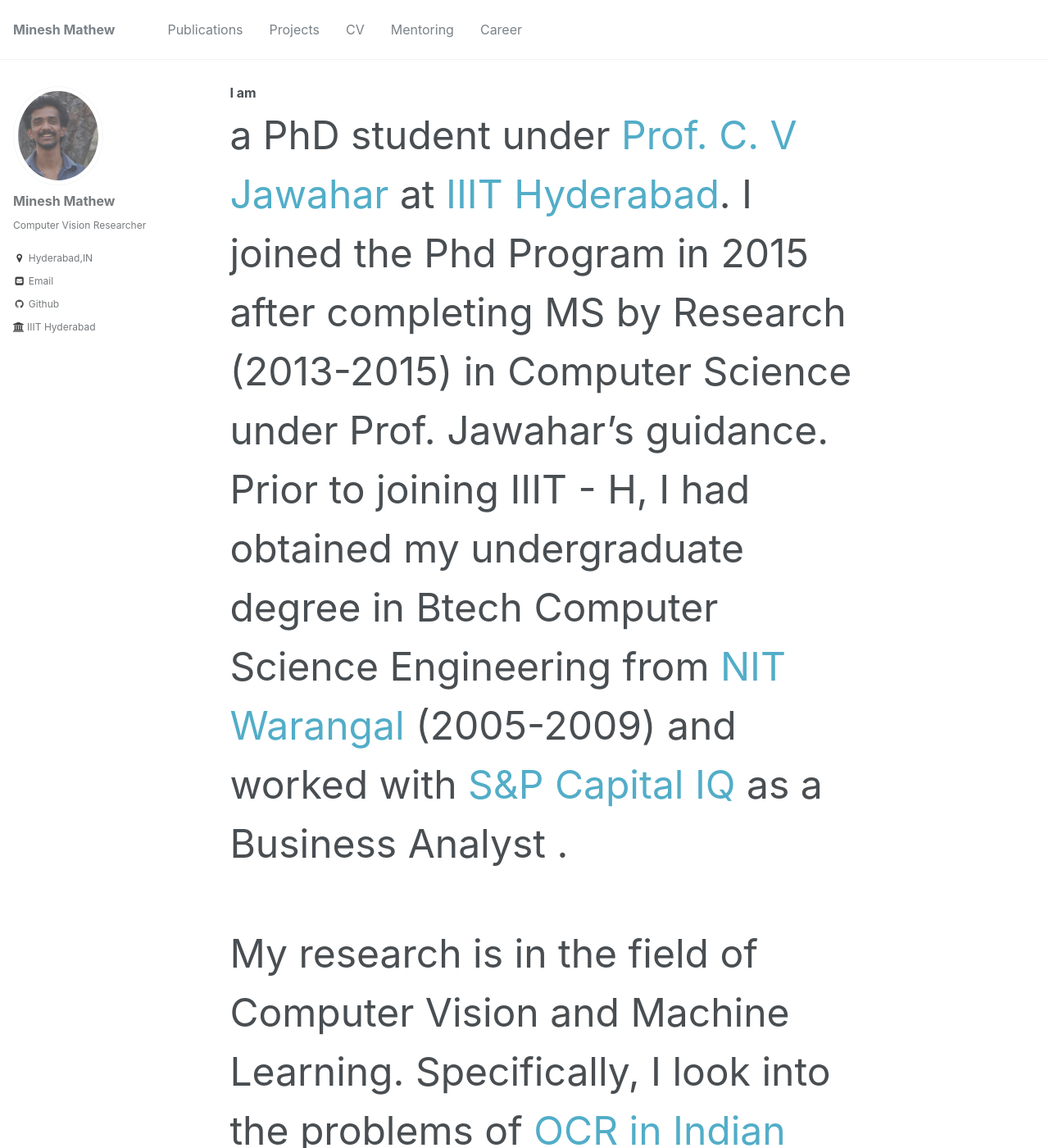
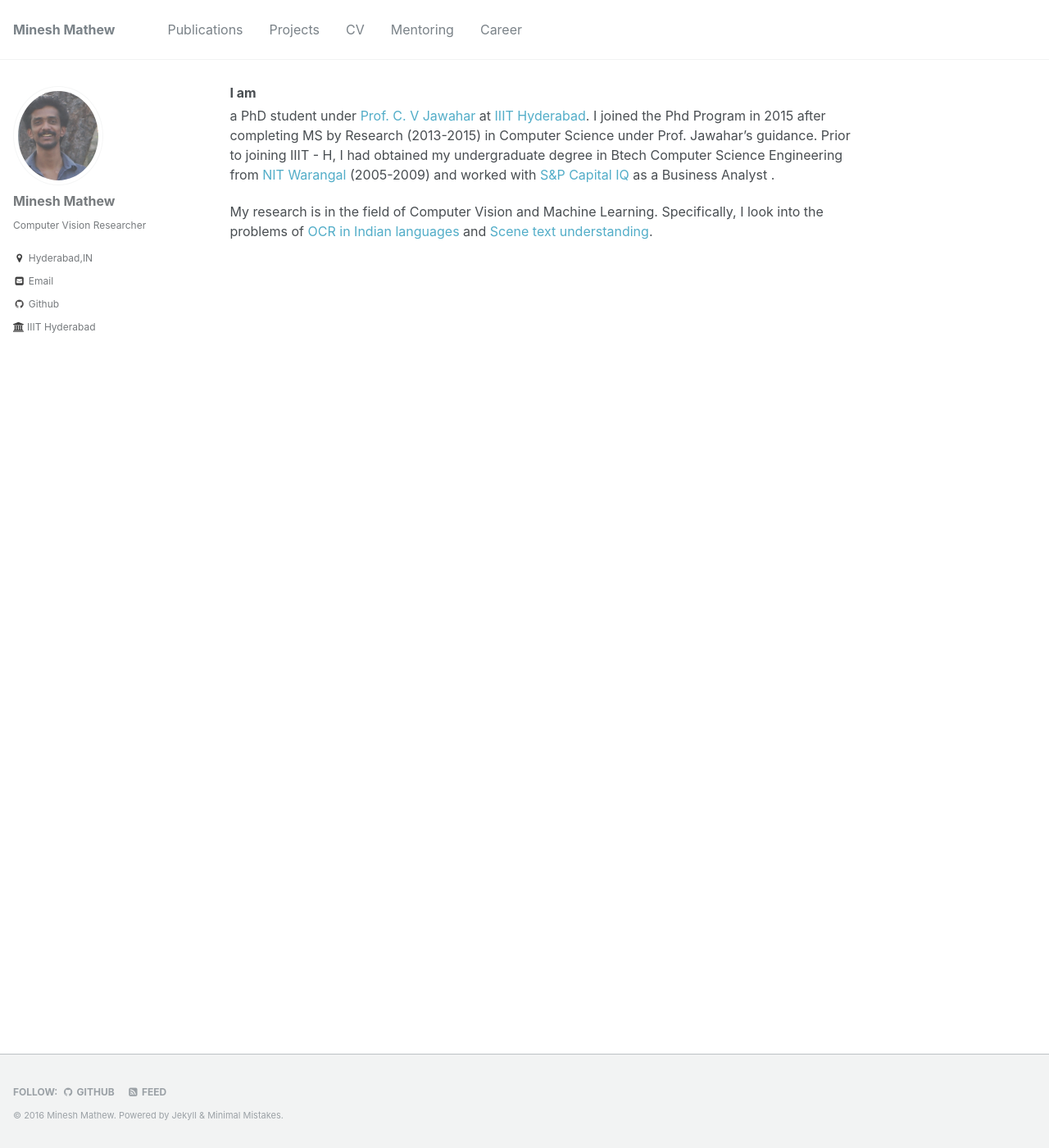
Before and after one commit to mineshmathew/mineshmathew.github.io, a Jekyll site: the page built from _pages/index.markdown, in a window 1280 px wide and 1400 px high. Shown: the whole window at 82% size. Built offline with Jekyll 4.4.1, drawn with Linux system fonts in a browser that asks for light colours.

Commit message:
builtagain

```diff
--- a/_sass/_page.scss
+++ b/_sass/_page.scss
@@ -45,7 +45,7 @@
 
 .page__lead {
   font-family: $global-font-family;
-  font-size: $type-size-5;
+  font-size: 16px;
 }
 
 .page__content {
@@ -56,7 +56,7 @@
   }
 
   p, li, dl {
-    font-size: 3em;
+    font-size: 16 px;
   }
 
   /* paragraph indents */
@@ -93,7 +93,7 @@
   dd {
     margin-left: 1em;
     font-family: $sans-serif;
-    font-size: $type-size-8;
+    font-size: 16px;
   }
 
   .small {
```
Also changed, not shown: 2 other files.
